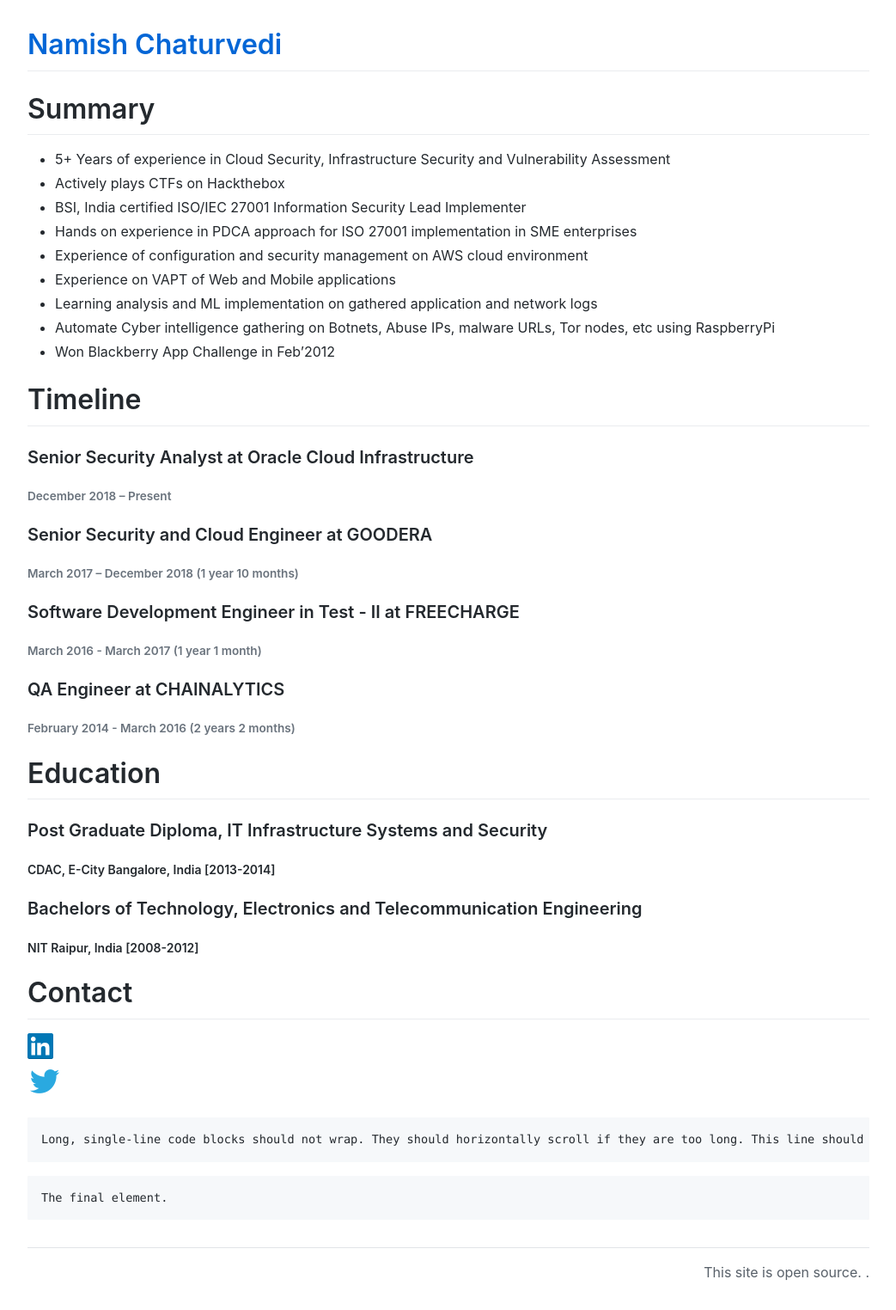
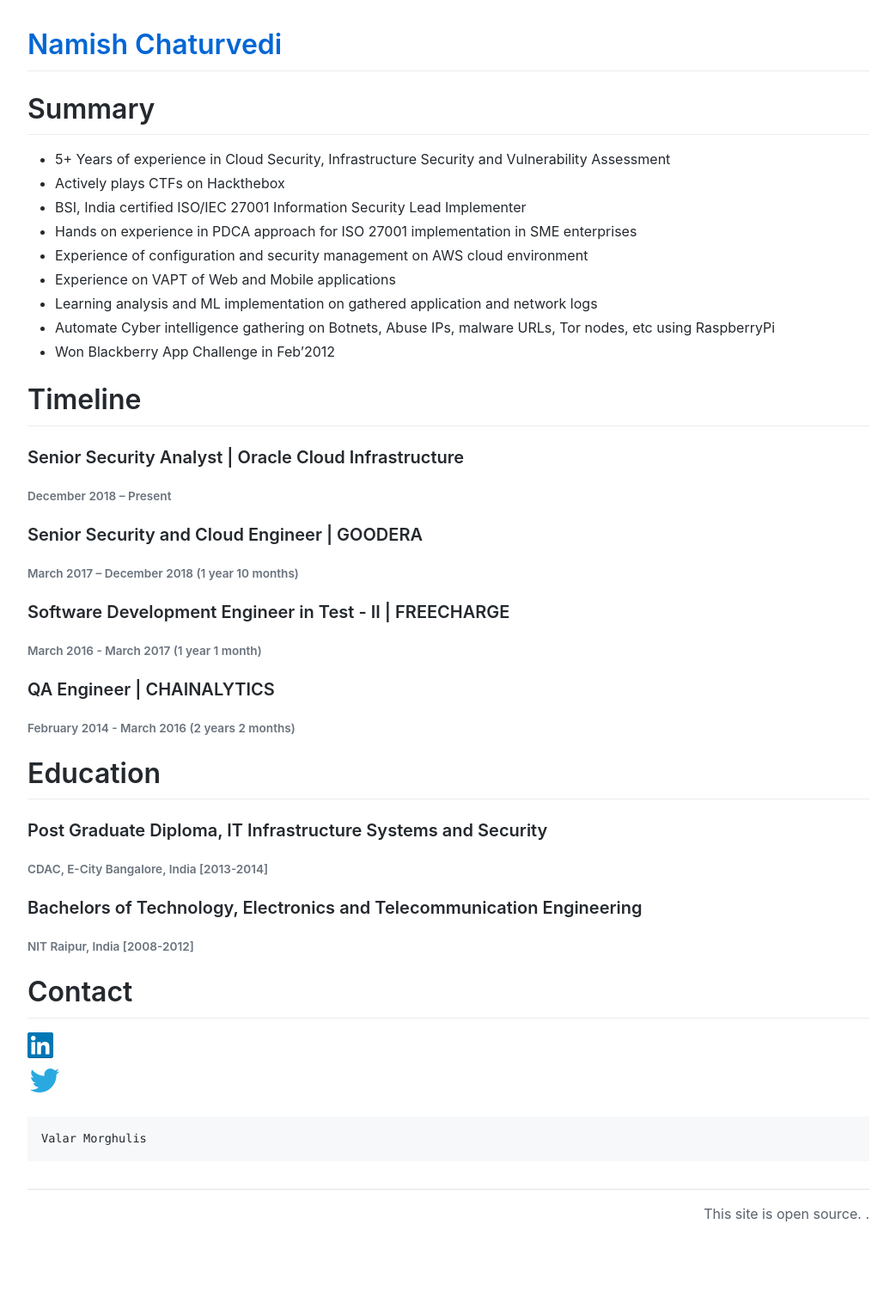
Before and after one commit to namishelex01/namishelex01.github.io, a Jekyll site: the page built from index.md, in a window 1280 px wide. Shown: the whole page at 86% size, without its empty margins (118-1161 px from the left). Built offline with Jekyll 4.4.1, drawn with Linux system fonts in a browser that asks for light colours; comment, search, counter and statistics services are not loaded; our own code applies the rules of GitHub Pages for plain Markdown files; after the commit the page ends 1456 px from its top, so only the background shows below that.

Commit message:
Update index.md

````diff
--- a/index.md
+++ b/index.md
@@ -3,6 +3,7 @@ layout: default
 ---
 
 # Summary
+
 *  5+ Years of experience in Cloud Security, Infrastructure Security and Vulnerability Assessment
 *  Actively plays CTFs on Hackthebox
 *  BSI, India certified ISO/IEC 27001 Information Security Lead Implementer
@@ -13,38 +14,35 @@ layout: default
 *  Automate Cyber intelligence gathering on Botnets, Abuse IPs, malware URLs, Tor nodes, etc using RaspberryPi
 *  Won Blackberry App Challenge in Feb'2012
 
+
 # Timeline
 
-### Senior Security Analyst at Oracle Cloud Infrastructure
+### Senior Security Analyst | Oracle Cloud Infrastructure
 ###### December 2018 – Present
 
-### Senior Security and Cloud Engineer at GOODERA
+### Senior Security and Cloud Engineer | GOODERA
 ###### March 2017 – December 2018 (1 year 10 months)
 
-### Software Development Engineer in Test - II at FREECHARGE
+### Software Development Engineer in Test - II | FREECHARGE
 ###### March 2016 - March 2017 (1 year 1 month)
 
-### QA Engineer at CHAINALYTICS
+### QA Engineer | CHAINALYTICS
 ###### February 2014 - March 2016 (2 years 2 months)
+
 
 # Education
 
 ### Post Graduate Diploma, IT Infrastructure Systems and Security
-##### CDAC, E-City Bangalore, India [2013-2014]
+###### CDAC, E-City Bangalore, India [2013-2014]
 
 ### Bachelors of Technology, Electronics and Telecommunication Engineering
-##### NIT Raipur, India [2008-2012]
+###### NIT Raipur, India [2008-2012]
 
 # Contact
 
 [![Linkedin](assets/css/lnk.png)](https://www.linkedin.com/in/namishc/)
 [![Twitter](assets/css/twt.png)](https://twitter.com/namishsir)
 
-
 ```
-Long, single-line code blocks should not wrap. They should horizontally scroll if they are too long. This line should be long enough to demonstrate this.
+Valar Morghulis
 ```
-
-```
-The final element.
-```
````
